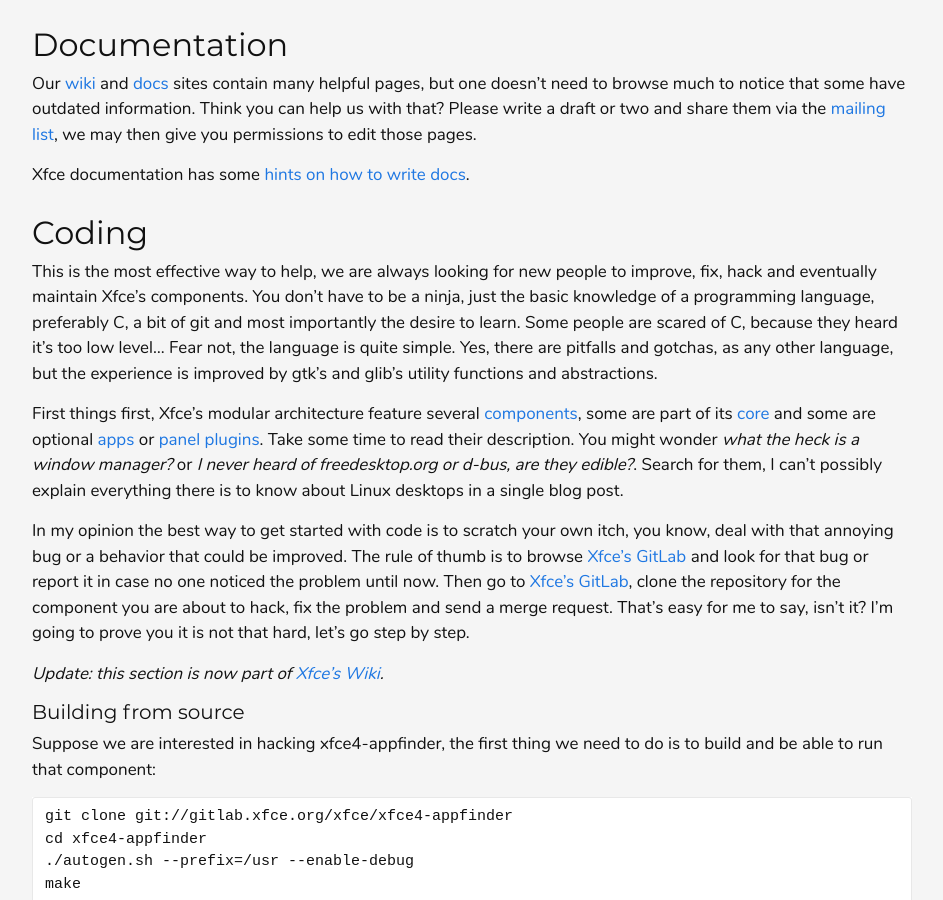
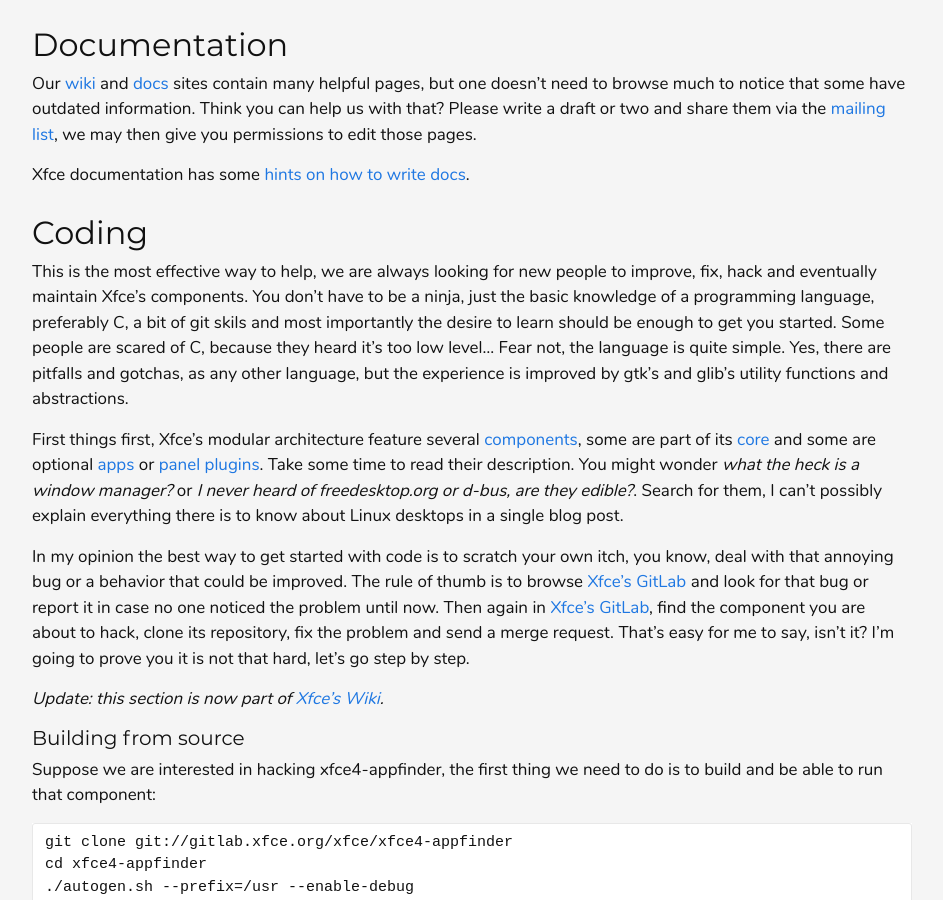
Before and after one commit to andreldm/andreldm.github.io, a Jekyll site: the page built from _posts/2018-12-03-xfce-contributor-guide.md, in a window 1280 px wide and 900 px high, scrolled down 2225 px. Shown: the whole window, without its empty margins (168-1111 px from the left). Built offline with Jekyll 4.4.1, drawn with Linux system fonts in a browser that asks for light colours.

Commit message:
xfce-contrib-guide: Improve wording

```diff
--- a/_posts/2018-12-03-xfce-contributor-guide.md
+++ b/_posts/2018-12-03-xfce-contributor-guide.md
@@ -71,11 +71,11 @@
 
 ## Coding
 
-This is the most effective way to help, we are always looking for new people to improve, fix, hack and eventually maintain Xfce's components. You don't have to be a ninja, just the basic knowledge of a programming language, preferably C, a bit of git and most importantly the desire to learn. Some people are scared of C, because they heard it's too low level... Fear not, the language is quite simple. Yes, there are pitfalls and gotchas, as any other language, but the experience is improved by gtk's and glib's utility functions and abstractions.
+This is the most effective way to help, we are always looking for new people to improve, fix, hack and eventually maintain Xfce's components. You don't have to be a ninja, just the basic knowledge of a programming language, preferably C, a bit of git skils and most importantly the desire to learn should be enough to get you started. Some people are scared of C, because they heard it's too low level... Fear not, the language is quite simple. Yes, there are pitfalls and gotchas, as any other language, but the experience is improved by gtk's and glib's utility functions and abstractions.
 
 First things first, Xfce's modular architecture feature several [components](https://xfce.org/projects), some are part of its [core](https://gitlab.xfce.org/xfce) and some are optional [apps](https://gitlab.xfce.org/apps) or [panel plugins](https://gitlab.xfce.org/panel-plugins). Take some time to read their description. You might wonder *what the heck is a window manager?* or *I never heard of freedesktop.org or d-bus, are they edible?*. Search for them, I can't possibly explain everything there is to know about Linux desktops in a single blog post.
 
-In my opinion the best way to get started with code is to scratch your own itch, you know, deal with that annoying bug or a behavior that could be improved. The rule of thumb is to browse [Xfce's GitLab](https://gitlab.xfce.org/) and look for that bug or report it in case no one noticed the problem until now. Then go to [Xfce's GitLab](https://gitlab.xfce.org), clone the repository for the component you are about to hack, fix the problem and send a merge request. That's easy for me to say, isn't it? I'm going to prove you it is not that hard, let's go step by step.
+In my opinion the best way to get started with code is to scratch your own itch, you know, deal with that annoying bug or a behavior that could be improved. The rule of thumb is to browse [Xfce's GitLab](https://gitlab.xfce.org/) and look for that bug or report it in case no one noticed the problem until now. Then again in [Xfce's GitLab](https://gitlab.xfce.org), find the component you are about to hack, clone its repository, fix the problem and send a merge request. That's easy for me to say, isn't it? I'm going to prove you it is not that hard, let's go step by step.
 
 *Update: this section is now part of [Xfce's Wiki](https://docs.xfce.org/contribute/dev/coding/example).*
 
```
